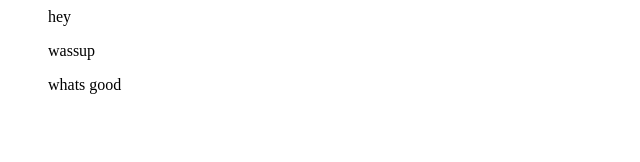
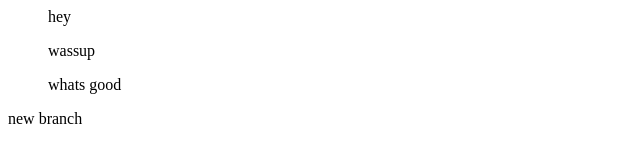
Before and after one commit to vamsi-posinasetty/newdemo, a plain HTML site: page index.html in a window 1280 px wide. Shown: the full height of the page, 0-640 px from the left. Drawn offline with Linux system fonts and the light colour scheme.

Commit message:
branch change

```diff
--- a/index.html
+++ b/index.html
@@ -4,7 +4,7 @@
             <ul>hey</ul>
             <ul>wassup</ul>
             <ul>whats good</ul>
-
+            new branch
         </div>
     </body>
 </html>
```
